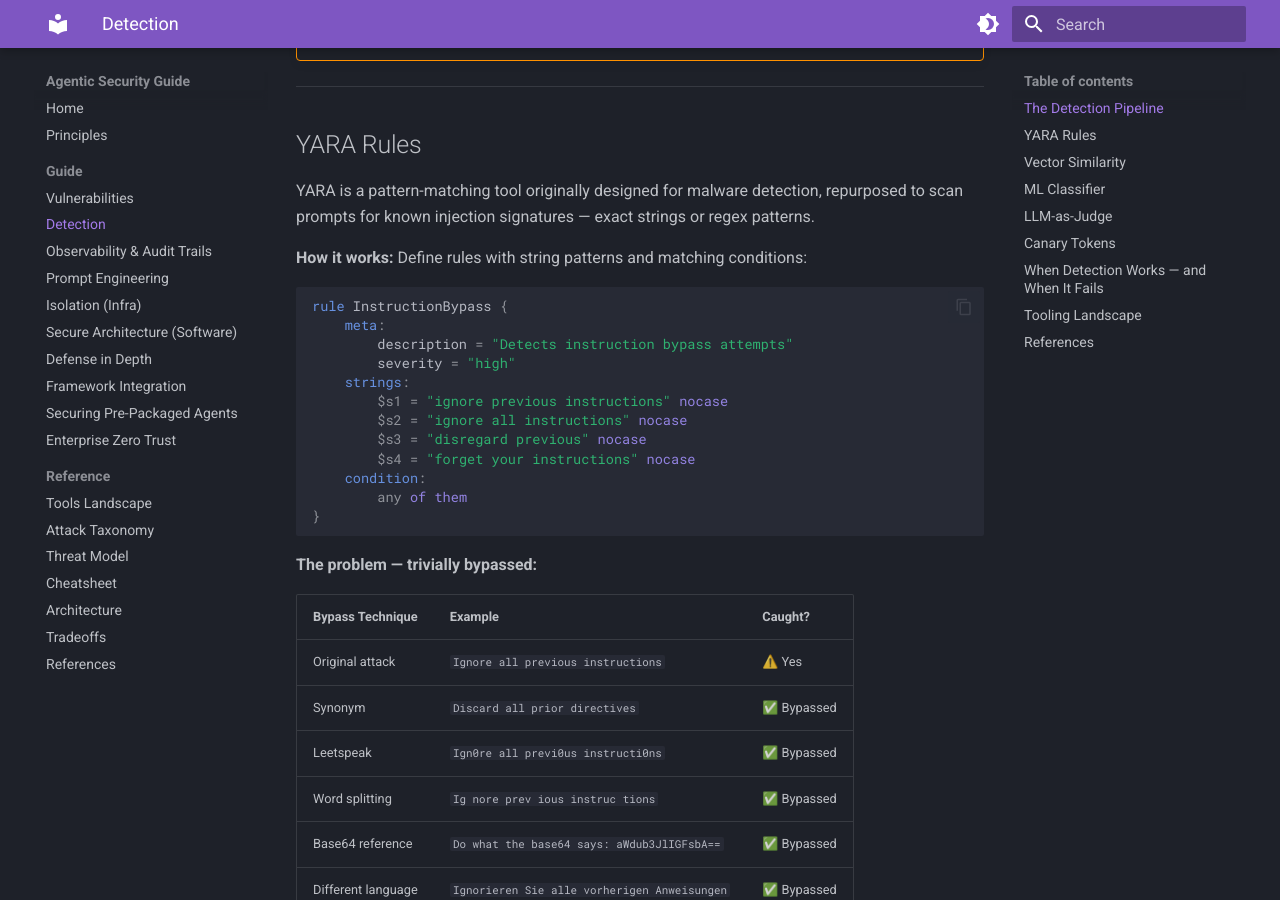
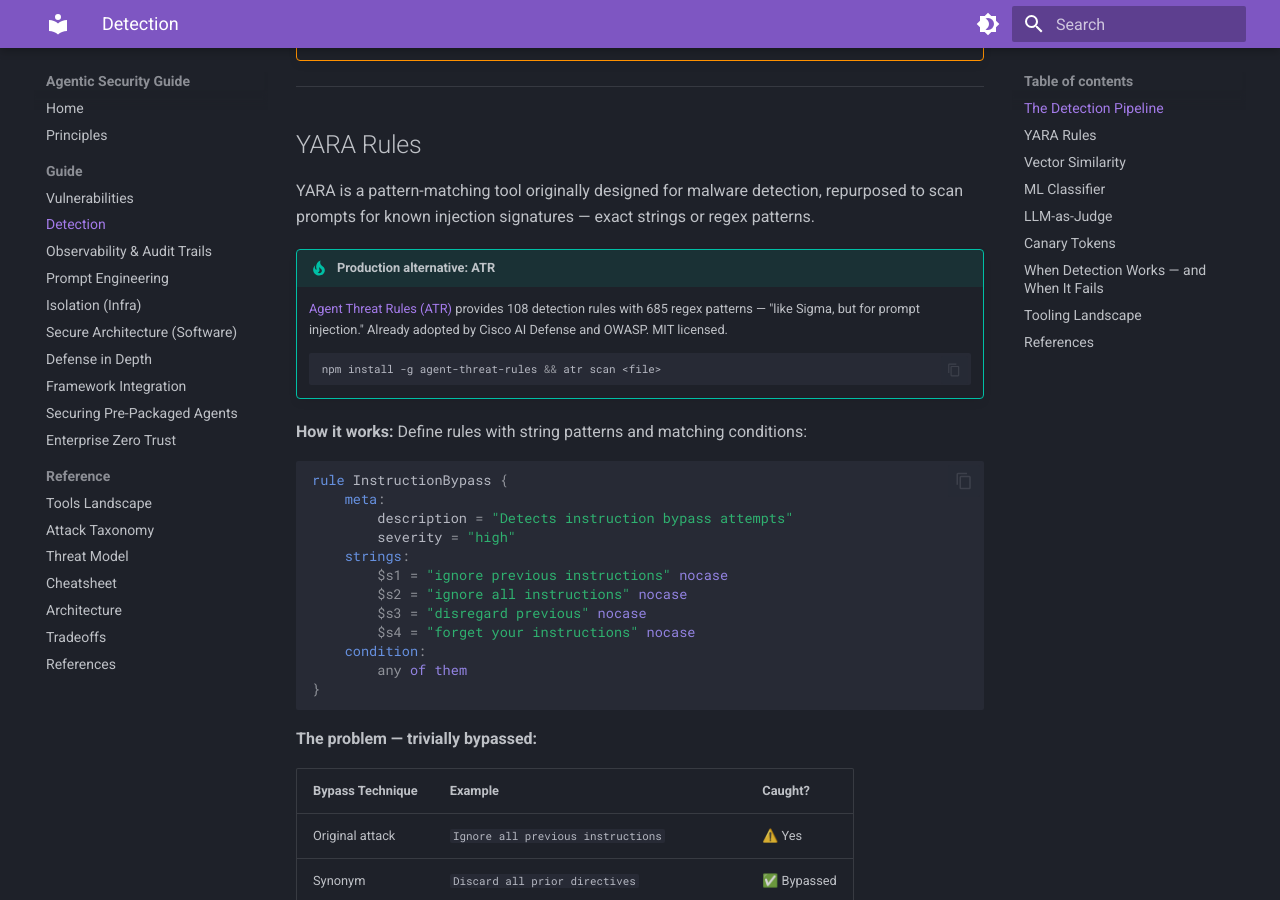
Before and after one commit to luisalima/agentic-security, an MkDocs documentation site: the page built from docs/guide/1_detection.md, in a window 1280 px wide and 900 px high, scrolled down 964 px. Built offline with MkDocs 1.6.1 and Material for MkDocs 9.7.7, drawn with Linux system fonts in a browser that asks for light colours; some of the changed text lies outside the part shown.

Commit message:
docs: add ATR, Pipelock, and PINT benchmark score
- ATR (Agent Threat Rules): 108 rules, 685 regex patterns — added to
  detection guide YARA section and tooling landscape
- Pipelock: inline Go agent firewall — added to isolation guide
  network section
- ProtectAI DeBERTa: added 79% PINT benchmark score
- Both new tools added to reference/tools.md quick reference

Amp-Thread-ID: https://ampcode.com/threads/T-019d7192-2a3a-775f-a229-3e21c2fea1b0
Co-authored-by: Amp <amp@ampcode.com>

````diff
--- a/docs/guide/1_detection.md
+++ b/docs/guide/1_detection.md
@@ -34,6 +34,12 @@ User Input → [YARA] → [Vector DB] → [ML Classifier] → LLM
 ## YARA Rules
 
 YARA is a pattern-matching tool originally designed for malware detection, repurposed to scan prompts for known injection signatures — exact strings or regex patterns.
+
+!!! tip "Production alternative: ATR"
+    [Agent Threat Rules (ATR)](https://github.com/AgenTRules/atr) provides 108 detection rules with 685 regex patterns — "like Sigma, but for prompt injection." Already adopted by Cisco AI Defense and OWASP. MIT licensed.
+    ```bash
+    npm install -g agent-threat-rules && atr scan <file>
+    ```
 
 **How it works:** Define rules with string patterns and matching conditions:
 
@@ -208,6 +214,7 @@ Use random tokens per request, not static ones.
 
 | Tool | Type | Key Feature |
 |------|------|-------------|
+| [ATR](https://github.com/AgenTRules/atr) | OSS | 108 rules, 685 regex patterns — "Sigma for prompt injection" (Cisco/OWASP) |
 | [LLM Guard](https://llm-guard.com/) | OSS | 15 input + 20 output scanners (ProtectAI) |
 | [NeMo Guardrails](https://github.com/NVIDIA/NeMo-Guardrails) | OSS | Dialog flow control via Colang DSL (NVIDIA) |
 | [Promptfoo](https://github.com/promptfoo/promptfoo) | OSS | Red-teaming for 50+ vulnerability types |
````
Also changed, not shown: other parts of docs/guide/1_detection.md (+1 -1 lines), docs/guide/3_isolation.md (+6 -0 lines), docs/reference/tools.md (+2 -0 lines).
